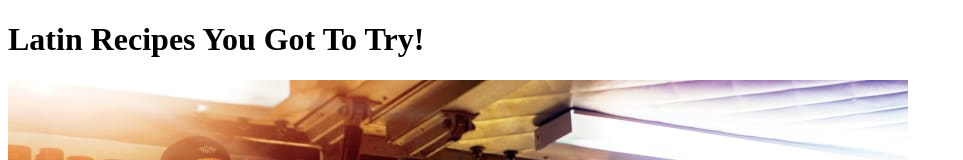
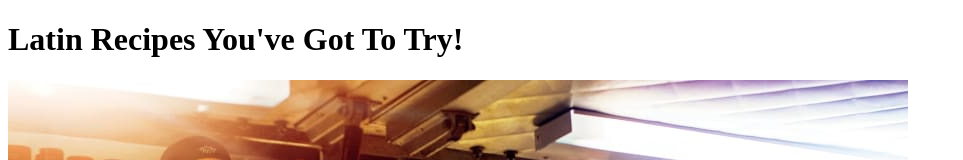
Before and after one commit to Epineda312/odin-recipes, a plain HTML site: page index.html in a window 1280 px wide. Shown: the top 160 px of the page, without its empty margins (0-963 px from the left). Drawn offline with Linux system fonts and the light colour scheme.

Commit message:
re word h1 on homepage

```diff
--- a/index.html
+++ b/index.html
@@ -5,7 +5,7 @@
         <title>Odin receipes</title>
     </head>
     <body>
-        <h1>Latin Recipes You Got To Try!</h1>
+        <h1>Latin Recipes You've Got To Try!</h1>
 
         <img src="./img/cubanChef.jpg"
 
```
